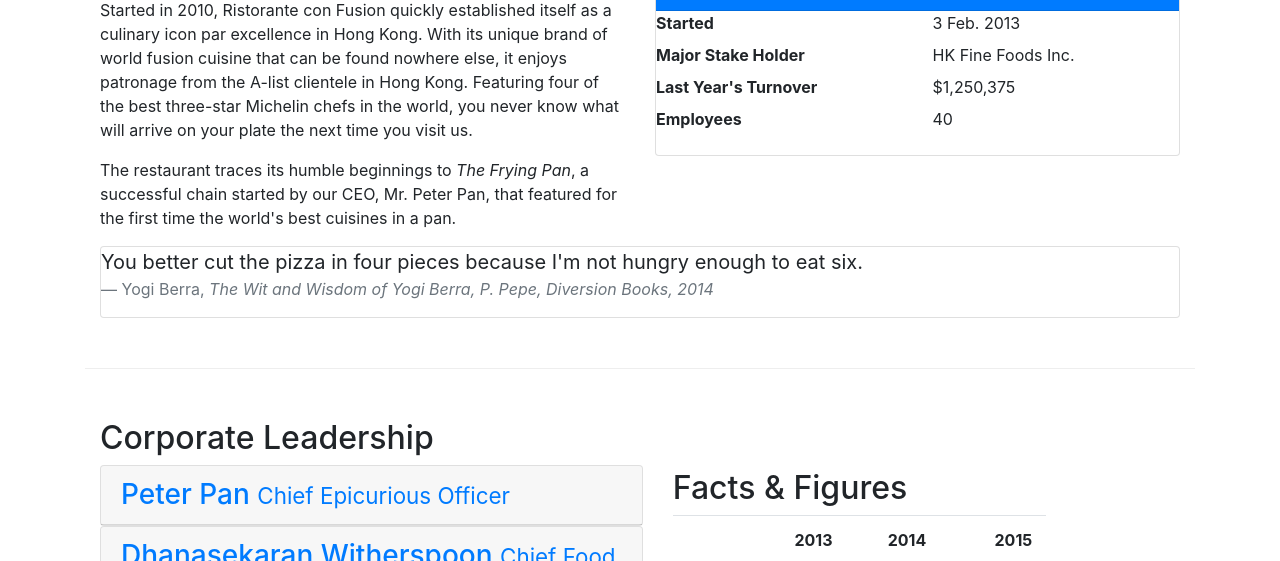
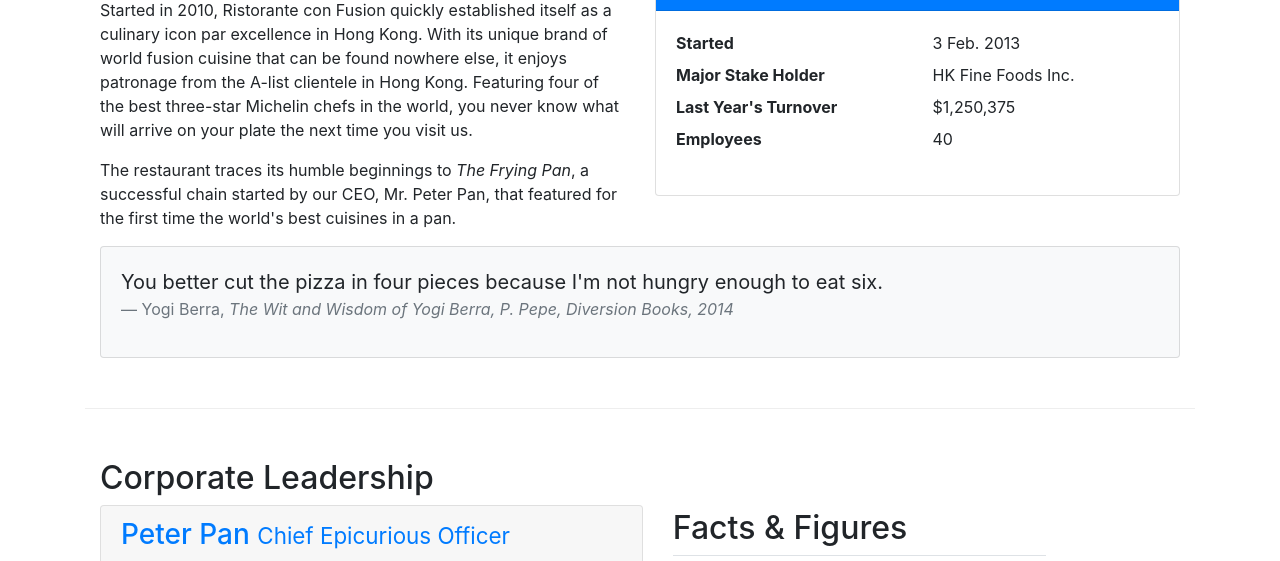
Before and after one commit to AmanDinesh/Bootstrap-test, a website: page aboutus.html in a window 1280 px wide. Shown: the part 539-1100 px from the top of the page. Drawn offline with nearby package versions, Linux system fonts and the light colour scheme.

Commit message:
Tables And Cards

```diff
--- a/aboutus.html
+++ b/aboutus.html
@@ -88,7 +88,7 @@
             <div class="col-12 col-sm-6">
                 <div class="card">
                     <h3 class="card-header bg-primary text-white">Facts At a Glance</h3>
-                        <div class="card-block">
+                    <div class="card-body">
                         <dl class="row">
                             <dt class="col-6">Started</dt>
                             <dd class="col-6">3 Feb. 2013</dd>
@@ -103,7 +103,7 @@
                 </div>
             </div>
                         <div class="col-12">
-                <div class="card card-block bg-faded">
+                <div class="card card-body bg-light">
                     <blockquote class="blockquote">
                         <p class="mb-0">You better cut the pizza in four pieces because
                             I'm not hungry enough to eat six.</p>
```
Lines whose indentation alone changed are shown as unchanged.
